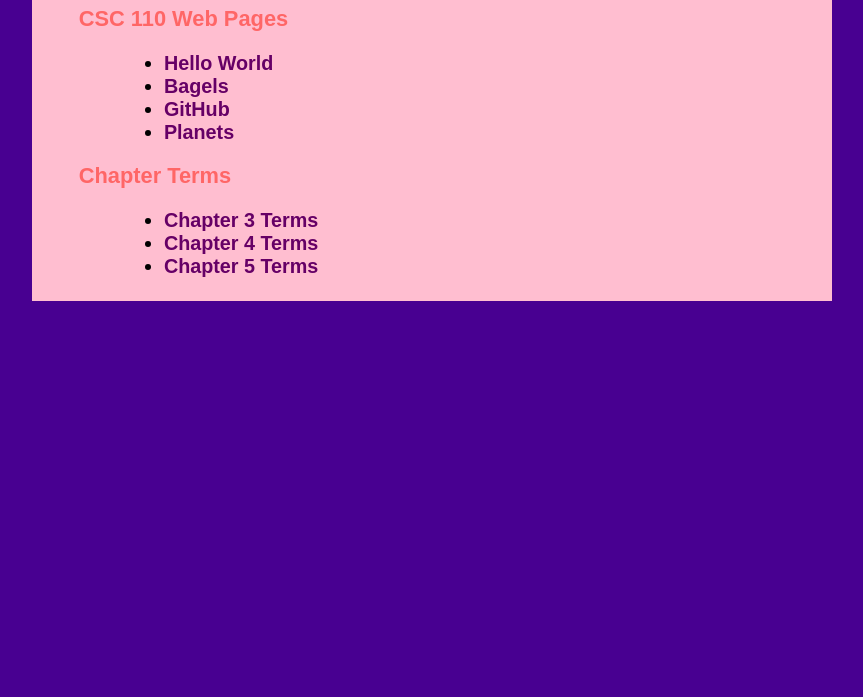
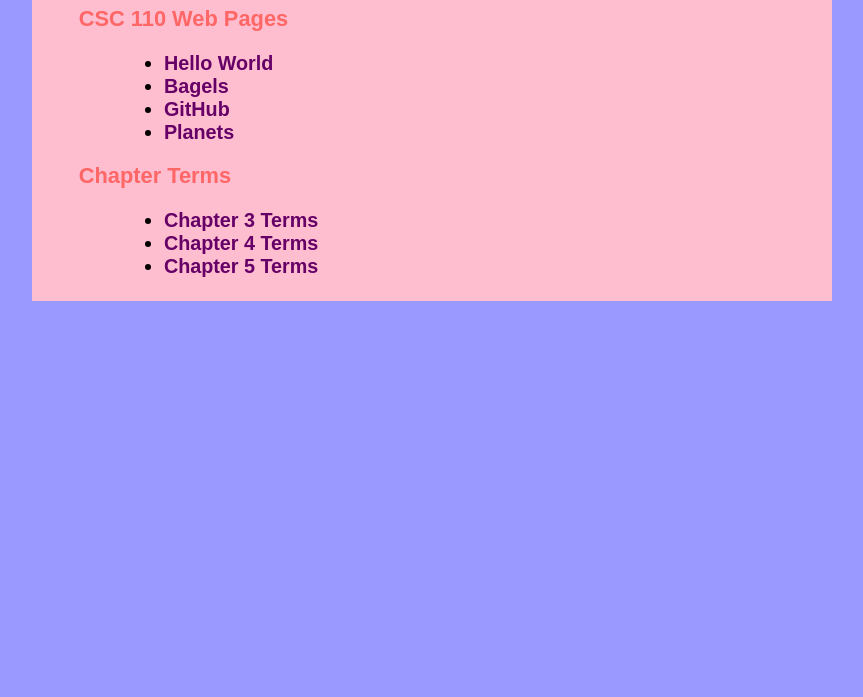
Before and after one commit to estrong-pvcc/estrong-pvcc.github.io, a plain HTML site: page index.html in a window 1280 px wide. Shown: the part 103-800 px from the top of the page, without its empty margins (208-1071 px from the left). Drawn offline with Linux system fonts and the light colour scheme.

Commit message:
Update index.html

```diff
--- a/index.html
+++ b/index.html
@@ -9,7 +9,7 @@
 <title> Erica Strong</title>
 <style>
 
-    body {background-color: #480091;
+    body {background-color: #9999ff;
        font-family: arial, sans-serif;
        margin-top: 0px;
       }
```
